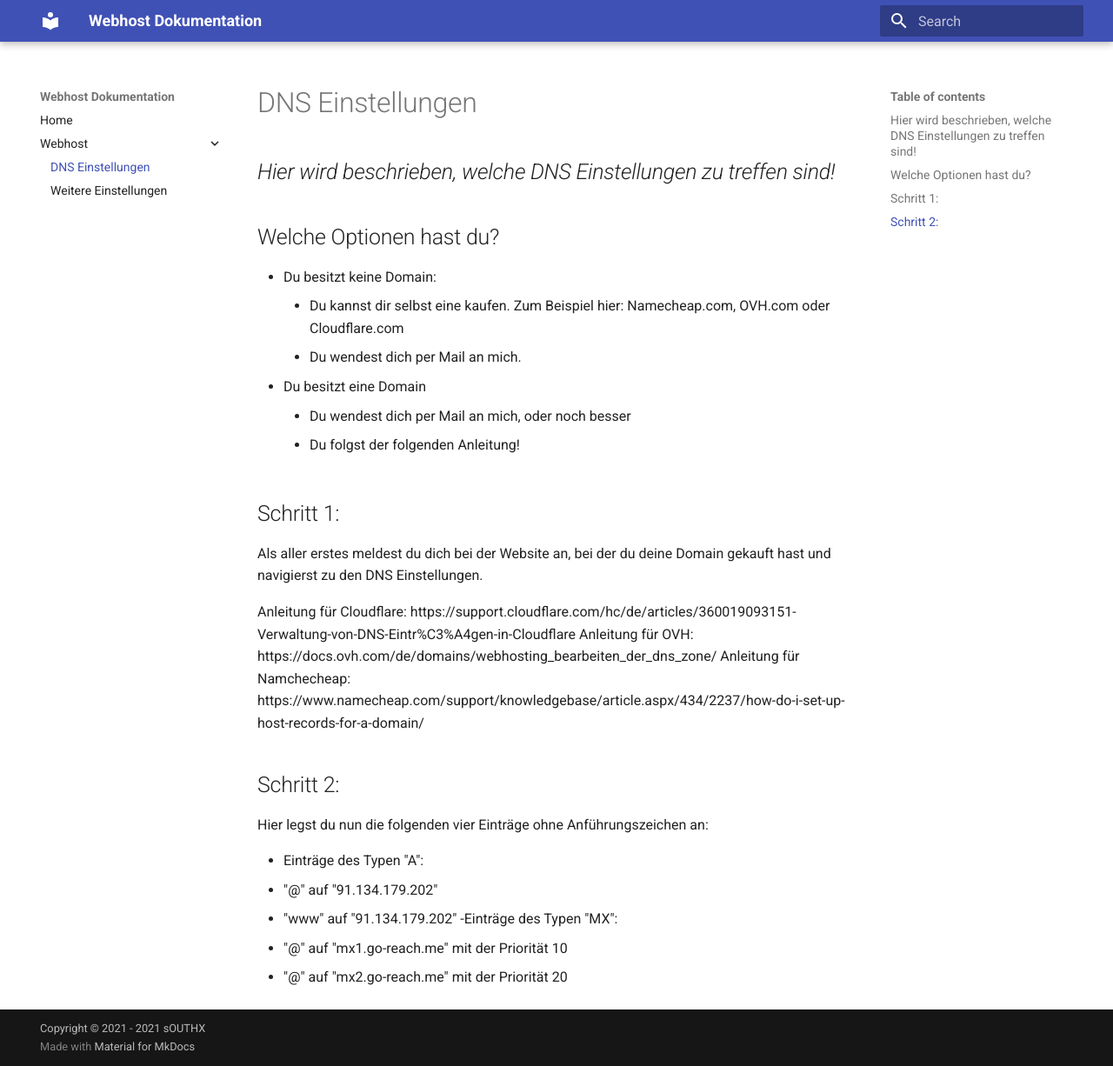
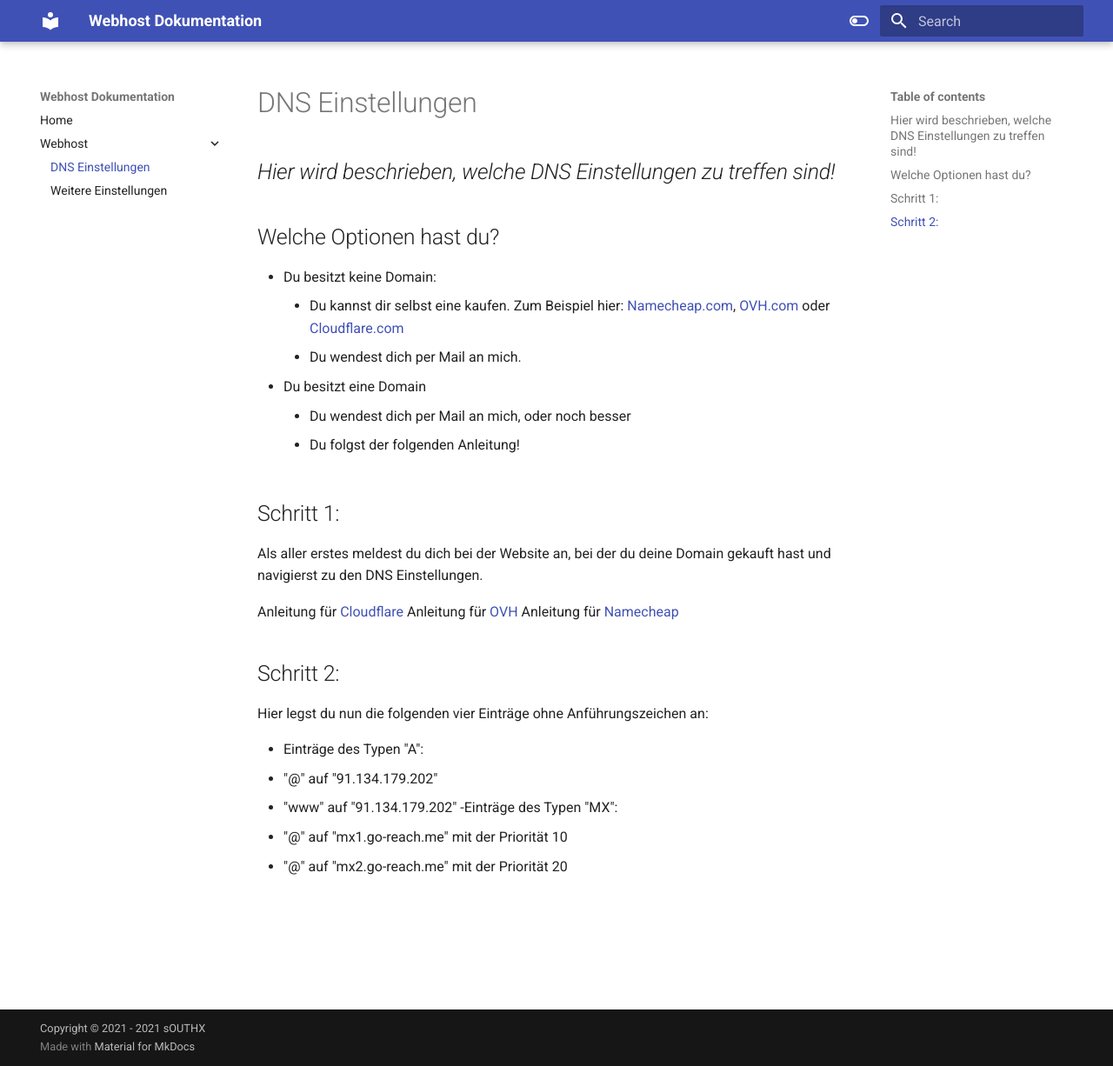
Before and after one commit to sOUTHX1337/docs, an MkDocs documentation site: the page built from docs/webhost/dns.md, in a window 1280 px wide and 1226 px high. Shown: the whole window at 87% size. Built offline with MkDocs 1.6.1 and Material for MkDocs 9.7.7, drawn with Linux system fonts in a browser that asks for light colours.

Commit message:
added dark theme

```diff
--- a/docs/webhost/dns.md
+++ b/docs/webhost/dns.md
@@ -6,7 +6,7 @@
 ## Welche Optionen hast du?
 
 - Du besitzt keine Domain:
-    - Du kannst dir selbst eine kaufen. Zum Beispiel hier: Namecheap.com, OVH.com oder Cloudflare.com
+    - Du kannst dir selbst eine kaufen. Zum Beispiel hier: [Namecheap.com][nc], [OVH.com][ovh] oder [Cloudflare.com][cf]
     - Du wendest dich per Mail an mich.
 - Du besitzt eine Domain
     - Du wendest dich per Mail an mich, oder noch besser
@@ -17,9 +17,9 @@
 ## Schritt 1:
 Als aller erstes meldest du dich bei der Website an, bei der du deine Domain gekauft hast und navigierst zu den DNS Einstellungen.
 
-Anleitung für Cloudflare: https://support.cloudflare.com/hc/de/articles/360019093151-Verwaltung-von-DNS-Eintr%C3%A4gen-in-Cloudflare
-Anleitung für OVH: https://docs.ovh.com/de/domains/webhosting_bearbeiten_der_dns_zone/
-Anleitung für Namchecheap: https://www.namecheap.com/support/knowledgebase/article.aspx/434/2237/how-do-i-set-up-host-records-for-a-domain/
+Anleitung für [Cloudflare][cf-dns]
+Anleitung für [OVH][ovh-dns]
+Anleitung für [Namecheap][nc-dns]
 
 ## Schritt 2:
 Hier legst du nun die folgenden vier Einträge ohne Anführungszeichen an:
--- a/mkdocs.yml
+++ b/mkdocs.yml
@@ -7,6 +7,25 @@
 
 theme:
   name: material
+  palette:
+
+    # Light mode
+    - media: "(prefers-color-scheme: light)"
+      scheme: default
+      primary: indigo
+      accent: indigo
+      toggle:
+        icon: material/toggle-switch-off-outline
+        name: Switch to dark mode
+
+    # Dark mode
+    - media: "(prefers-color-scheme: dark)"
+      scheme: slate
+      primary: blue
+      accent: blue
+      toggle:
+        icon: material/toggle-switch
+        name: Switch to light mode
 
 
 nav:
```
Also changed, not shown: other parts of docs/webhost/dns.md (+7 -0 lines).
